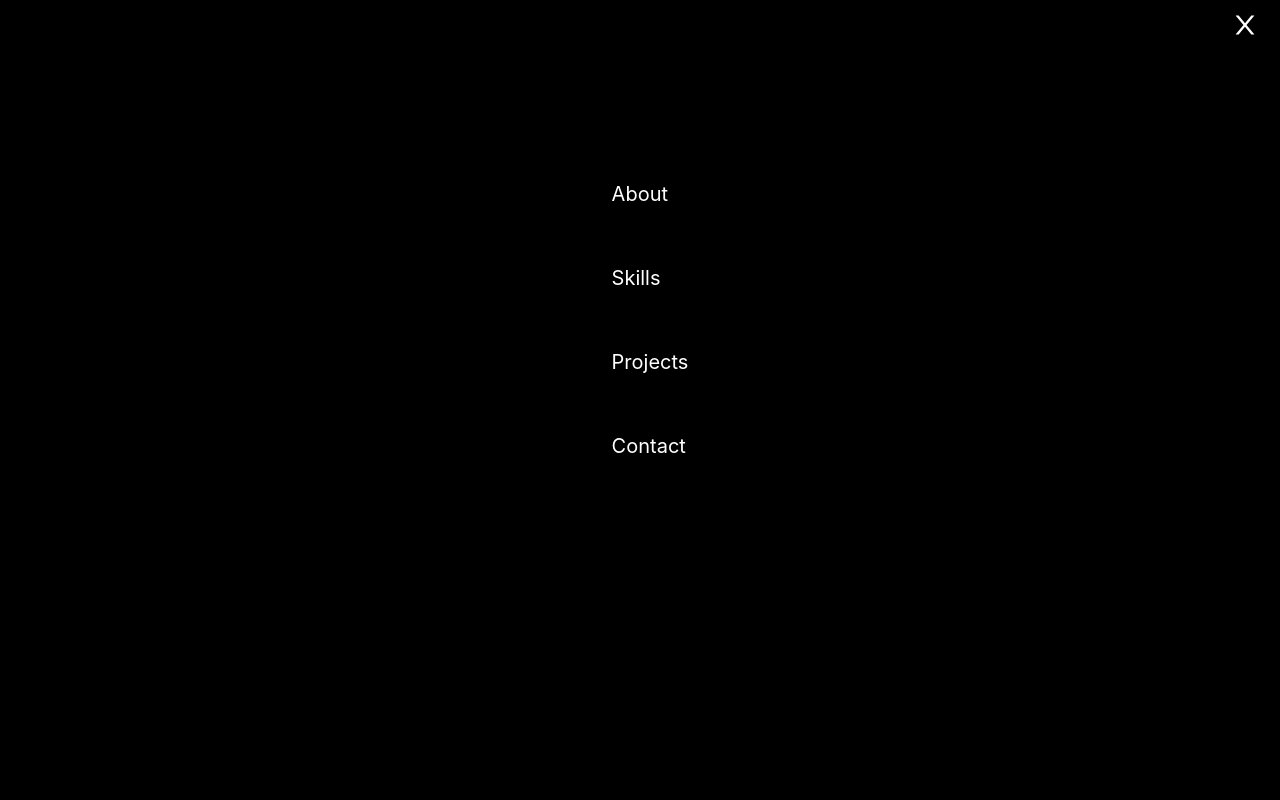
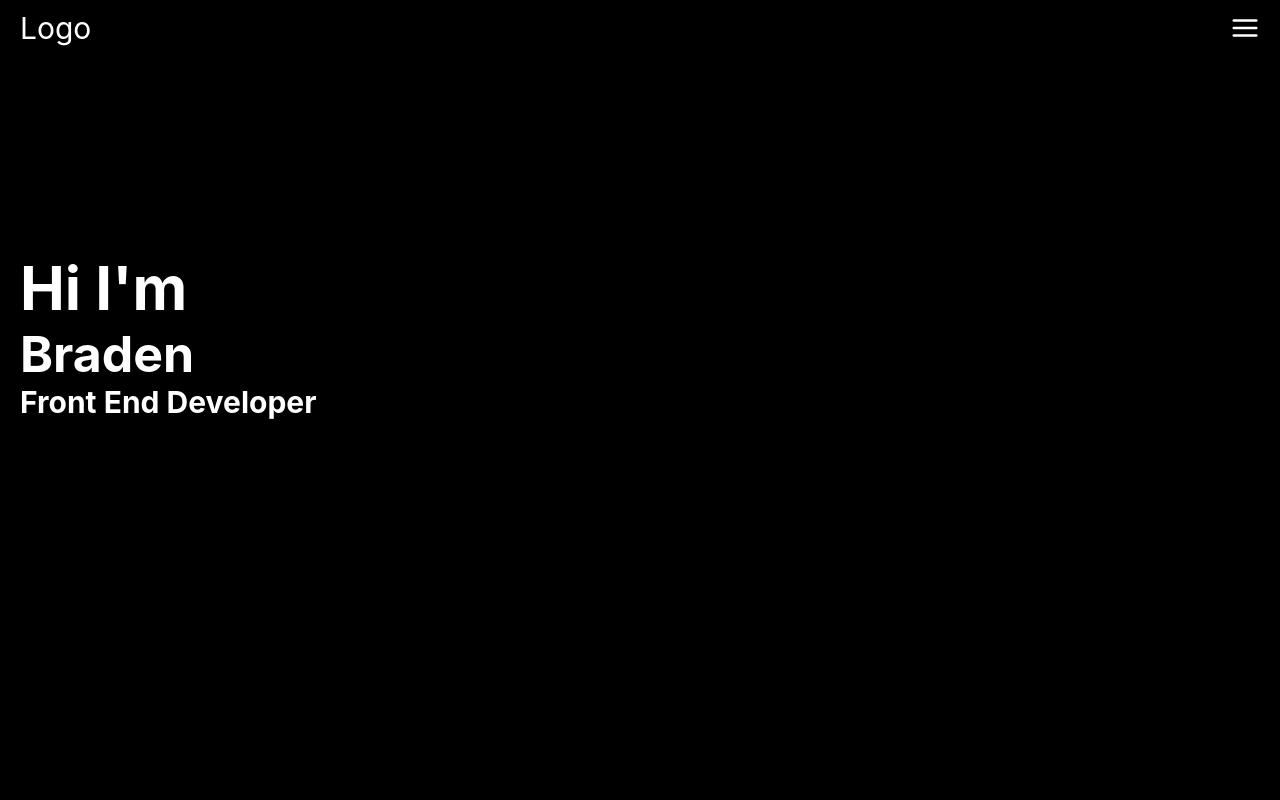
Before and after one commit to Braden0006/portfolio-version2, a React (Create React App) app: page / in a window 1280 px wide. Shown: the top 800 px of the page. Built offline with nearby package versions, Linux system fonts and the light colour scheme.

Commit message:
Made the state and animation for the "Menu" component when icon is clicked

```diff
--- a/src/App.js
+++ b/src/App.js
@@ -1,4 +1,4 @@
-import React from "react";
+import React, {useState} from "react";
 import Navbar from "./Components/Navbar/Navbar";
 import Homepage from "./Components/Homepage/Homepage";
 import About from "./Components/About/About";
@@ -11,6 +11,13 @@ import { Routes, Route } from "react-router-dom";
 import "./App.css";
 
 function App() {
+
+  const [open, setOpen] = useState(false)
+
+  const toggleOpen = () => {
+    setOpen(!open)
+  }
+
   return (
     <Routes>
       <Route
@@ -18,7 +25,7 @@ function App() {
         element={
           <div className="app">
             <div className="app__navbar-homepage">
-              <Navbar />
+              <Navbar toggleOpen={toggleOpen} open={open} />
               <Homepage />
             </div>
             <About />
--- a/src/Components/Menu/Menu.css
+++ b/src/Components/Menu/Menu.css
@@ -1 +1 @@
-.menu-background{height:100vh;background-color:#000;position:fixed;width:100vw;top:0}.menu-background .menu__icon-container{display:flex;justify-content:flex-end;margin:1rem 2rem 0rem 0rem}.menu-background .menu__icon-container .menu__icon-container__icon{color:#fff;font-size:3rem}.menu-background .menu__container{display:flex;justify-content:center;align-items:center;height:70%}.menu-background .menu__container .menu__list{list-style-type:none;margin-right:2rem}.menu-background .menu__container .menu__list .menu__list-item{color:#fff;padding:3rem;font-size:2rem}/*# sourceMappingURL=Menu.css.map */
+.menu-background{height:100vh;background-color:#000;position:fixed;width:100vw;top:0;left:0}.menu-background .menu__icon-container{display:flex;justify-content:flex-end;margin:1rem 2rem 0rem 0rem}.menu-background .menu__icon-container .menu__icon-container__icon{color:#fff;font-size:3rem}.menu-background .menu__container{display:flex;justify-content:center;align-items:center;height:70%}.menu-background .menu__container .menu__list{list-style-type:none;margin-right:2rem}.menu-background .menu__container .menu__list .menu__list-item{color:#fff;padding:3rem;font-size:2rem}/*# sourceMappingURL=Menu.css.map */
--- a/src/Components/Menu/Menu.js
+++ b/src/Components/Menu/Menu.js
@@ -1,15 +1,24 @@
 import React from "react";
+import { motion } from "framer-motion";
 
 import { AiOutlineClose } from "react-icons/ai";
 
 import "./Menu.css";
 
-export default function Menu() {
+export default function Menu({ toggleOpen, open }) {
   return (
     <>
-      <div className="menu-background">
+      <motion.div
+        className="menu-background"
+        initial={{ y: -1000 }}
+        animate={{ y: open ? 0 : -1000 }}
+        transition={{type: "tween"}}
+      >
         <span className="menu__icon-container">
-          <AiOutlineClose className="menu__icon-container__icon" />
+          <AiOutlineClose
+            className="menu__icon-container__icon"
+            onClick={toggleOpen}
+          />
         </span>
         <div className="menu__container">
           <ul className="menu__list">
@@ -19,7 +28,7 @@ export default function Menu() {
             <li className="menu__list-item">Contact</li>
           </ul>
         </div>
-      </div>
+      </motion.div>
     </>
   );
 }
--- a/src/Components/Menu/Menu.scss
+++ b/src/Components/Menu/Menu.scss
@@ -6,6 +6,7 @@
     position: fixed;
     width: 100vw;
     top: 0;
+    left: 0;
 
     .menu__icon-container {
         display: flex;
--- a/src/Components/Navbar/Navbar.js
+++ b/src/Components/Navbar/Navbar.js
@@ -5,17 +5,16 @@ import { FiMenu } from "react-icons/fi";
 
 import "./Navbar.css";
 
-export default function Navbar() {
+export default function Navbar({toggleOpen, open}) {
   return (
     <>
       <nav className="navbar">
         <span className="navbar__logo icon">Logo</span>
         <span className="navbar__menu-icon icon">
-          <FiMenu />
+          <FiMenu onClick={toggleOpen} />
         </span>
+        <Menu toggleOpen={toggleOpen} open={open} />
       </nav>
-
-      <Menu />
     </>
   );
 }
```
Also changed, not shown: 1 other file (tests, documents, lock files or other folders).
